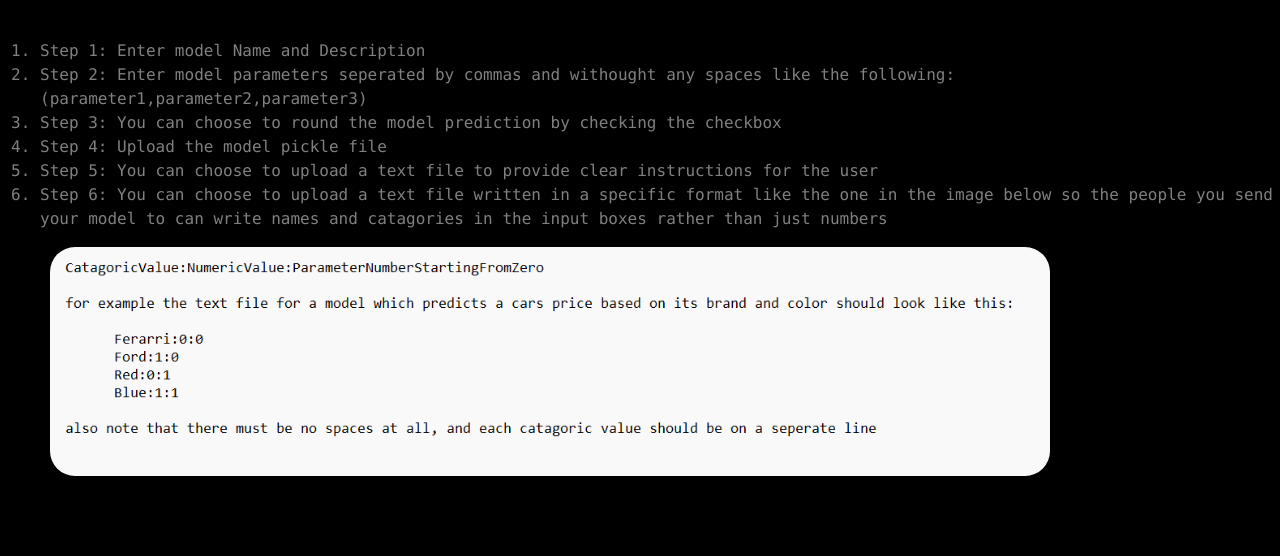
After one commit to AliAlShah/ML-ModelShare, a Flask app: template templates/howto.html in a window 1280 px wide. The commit adds this page. Shown: the part 474-1030 px from the top of the page. Run offline with Flask 2, Linux system fonts and the light colour scheme; the template is opened without the code that fills it, so the values that code supplies are empty.

Commit message:
Added how to page
Added how to page.
Organized files

```diff
--- a/app.py
+++ b/app.py
@@ -111,10 +111,17 @@ def view_model(name):
                         wanted_list = [x[0].lower() for x in just_names if x[1] == inputvalue[i][1]]
                         print(f"wanted list: {wanted_list}")
                         closest_match = difflib.get_close_matches(inputvalue[i][0], wanted_list, n=3, cutoff=0.5)
-                        flash(f"We could not predict the result, you typed {inputvalue[i][0]} did you mean: {closest_match}")
+
+                        if len(closest_match) > 0:
+                            flash(f"We could not predict the result, you typed {inputvalue[i][0]} did you mean: {closest_match}")
+
+                        else:
+                            flash(f"We could not predict the result, mabey you have a spelling mistake when typing {inputvalue[i][0]} in input box number: {inputvalue[i][1]}, or the creator of the model hasnt thought of your input")
+
                         should_predict = False
+
                     except:
-                        flash(f"We could not predict the result, mabye you have a spelling mistake when typing {inputvalue[i][0]} or the creator of the model hasnt thought of your input")
+                        flash(f"We could not predict the result, mabey you have a spelling mistake when typing {inputvalue[i][0]} in input box number: {inputvalue[i][1]}, or the creator of the model hasnt thought of your input")
                         should_predict = False
 
         new_input_value = []
@@ -154,6 +161,10 @@ def download_instruct(instructname):
     mymodel = models.query.filter_by(filename=instructname).first()
     return send_file(BytesIO(mymodel.instructions), attachment_filename="openFileInNotepad")
 
+@app.route("/howto")
+def howto():
+    return render_template("howto.html")
+
 
 if __name__ == "__main__":
     db.init_app(app)
--- a/static/styles/style.css
+++ b/static/styles/style.css
@@ -76,3 +76,7 @@ h6 {
     color: red;
     font-family: "Lucida Console", "Courier New", "monospace";
 }
+li {
+    color: grey;
+    font-family: "Lucida Console", "Courier New", "monospace";
+}
--- a/templates/base.html
+++ b/templates/base.html
@@ -24,6 +24,9 @@
             <li class="nav-item">
               <a class="nav-link" href="/search"><h8>Search</h8></a>
             </li>
+            <li class="nav-item">
+              <a class="nav-link" href="/howto"><h8>How to upload model</h8></a>
+            </li>
 
           </ul>
         </div>
--- /dev/null
+++ b/templates/howto.html
@@ -0,0 +1,23 @@
+{% extends "base.html" %}
+{% block title %}How to{% endblock %}
+
+{% block content %}
+<h8>How to upload a model</h8>
+<p>&ensp;</p>
+<center>
+    <iframe width="560" height="315" src="https://www.youtube.com/embed/FHF1j52FHCw" title="YouTube video player" frameborder="0" allow="accelerometer; autoplay; clipboard-write; encrypted-media; gyroscope; picture-in-picture" allowfullscreen></iframe>
+    <p>&ensp;</p>
+
+</center>
+<ol>
+    <li>Step 1: Enter model Name and Description</li>
+    <li>Step 2: Enter model parameters seperated by commas and withought any spaces like the following: (parameter1,parameter2,parameter3)</li>
+    <li>Step 3: You can choose to round the model prediction by checking the checkbox</li>
+    <li>Step 4: Upload the model pickle file</li>
+    <li>Step 5: You can choose to upload a text file to provide clear instructions for the user</li>
+    <li>Step 6: You can choose to upload a text file written in a specific format like the one in the image below so the people you send your model to can write names and catagories in the input boxes rather than just numbers</li>
+</ol>
+<img src="static/images/howto.png" width="1000px" style="border-radius: 25px; margin-left: 50px">
+<p>&ensp;</p>
+<p>&ensp;</p>
+{% endblock %}
--- a/templates/viewmodel.html
+++ b/templates/viewmodel.html
@@ -20,7 +20,7 @@
         <ol>
 
             {% for i in range(0, l) %}
-                <p><input type="text", name={{i}}, placeholder={{parameters[i]}}, size="150", required/></p>
+                <p><input type="text", name={{i}}, placeholder={{i}}.{{parameters[i]}} size="150", required/></p>
 
             {% endfor %}
         </ol>
```
Also changed, not shown: models.sqlite3, static/Images/howto.png (added), static/Images/icon.png (renamed from static/icon.png).
